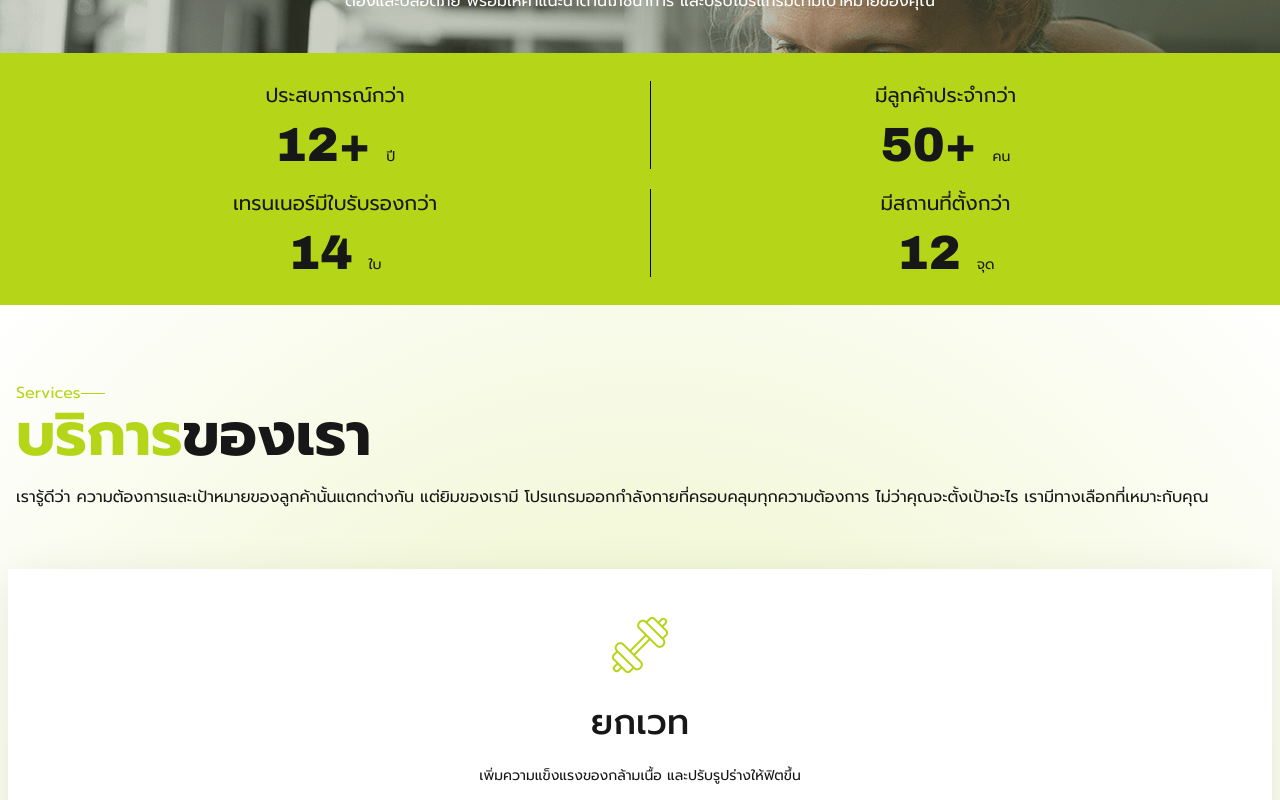
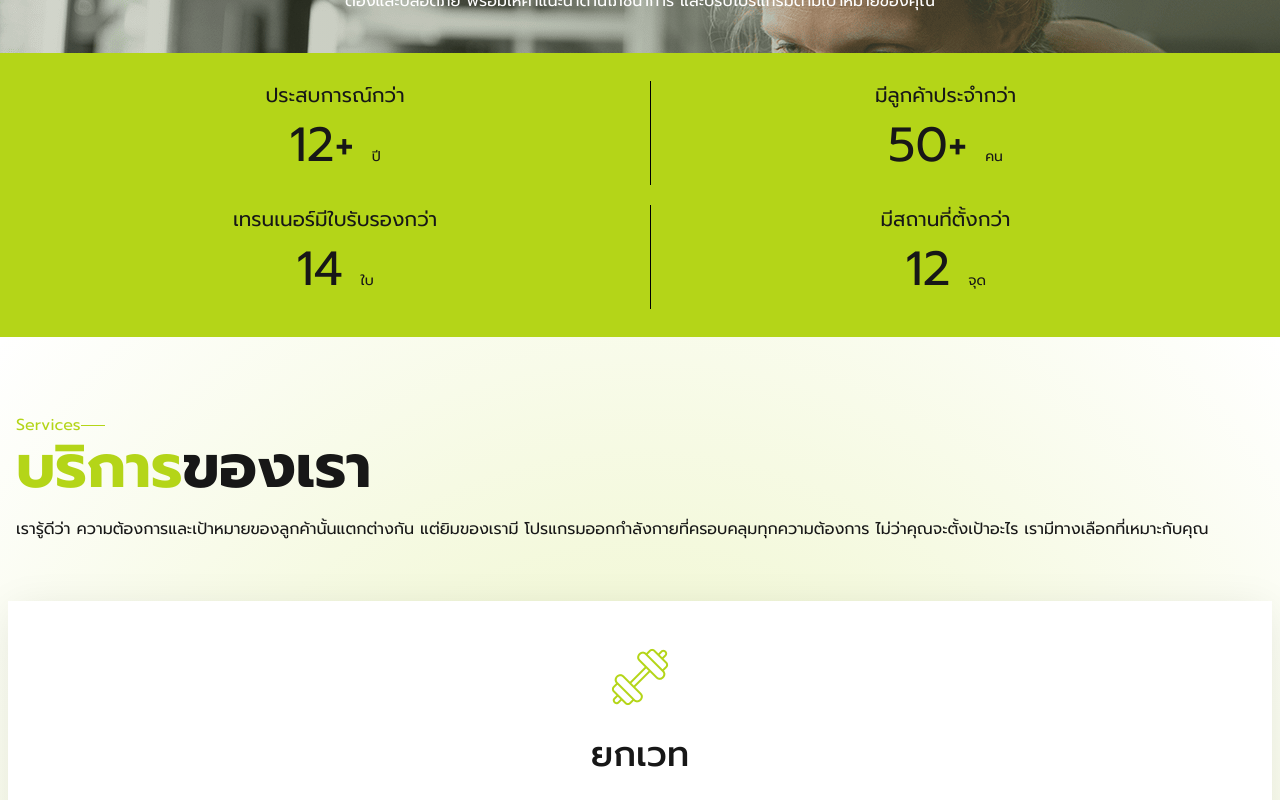
Before and after one commit to Dontpmo/fitup2, a Next.js app: page / in a window 1280 px wide. Shown: the part 1800-2600 px from the top of the page. Built offline with nearby package versions, Linux system fonts and the light colour scheme.

Commit message:
Update globals.css

```diff
--- a/src/app/globals.css
+++ b/src/app/globals.css
@@ -154,3 +154,16 @@ h2 {
 .freetrial label {
   margin-bottom: 10;
 }
+.ft h1,h2 {
+  font-family: var(--font-prompt);
+  margin-bottom: 16px;
+}
+.head {
+  color: #b4d518;
+  font-size: small;
+}
+.line {
+  height: 0.5px;
+  width: 34px;
+  background-color: #b4d518;
+}
```
